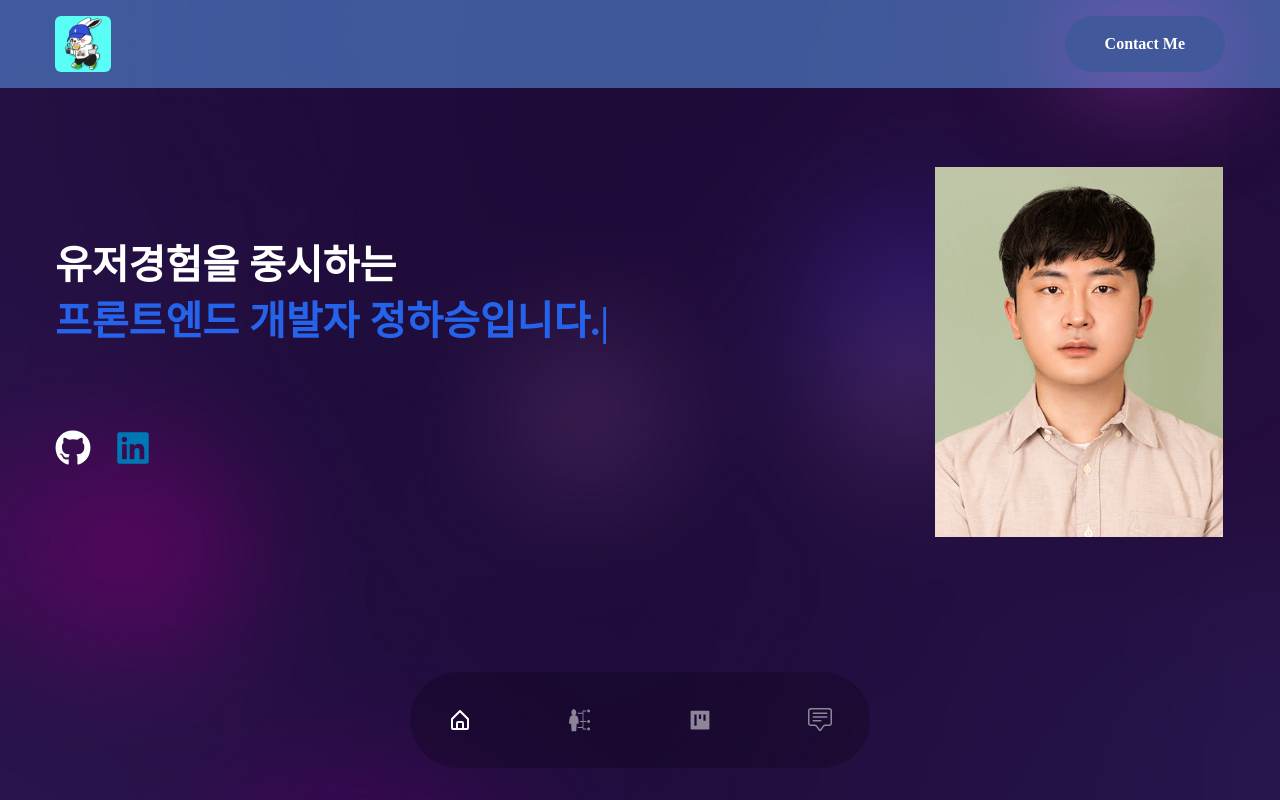
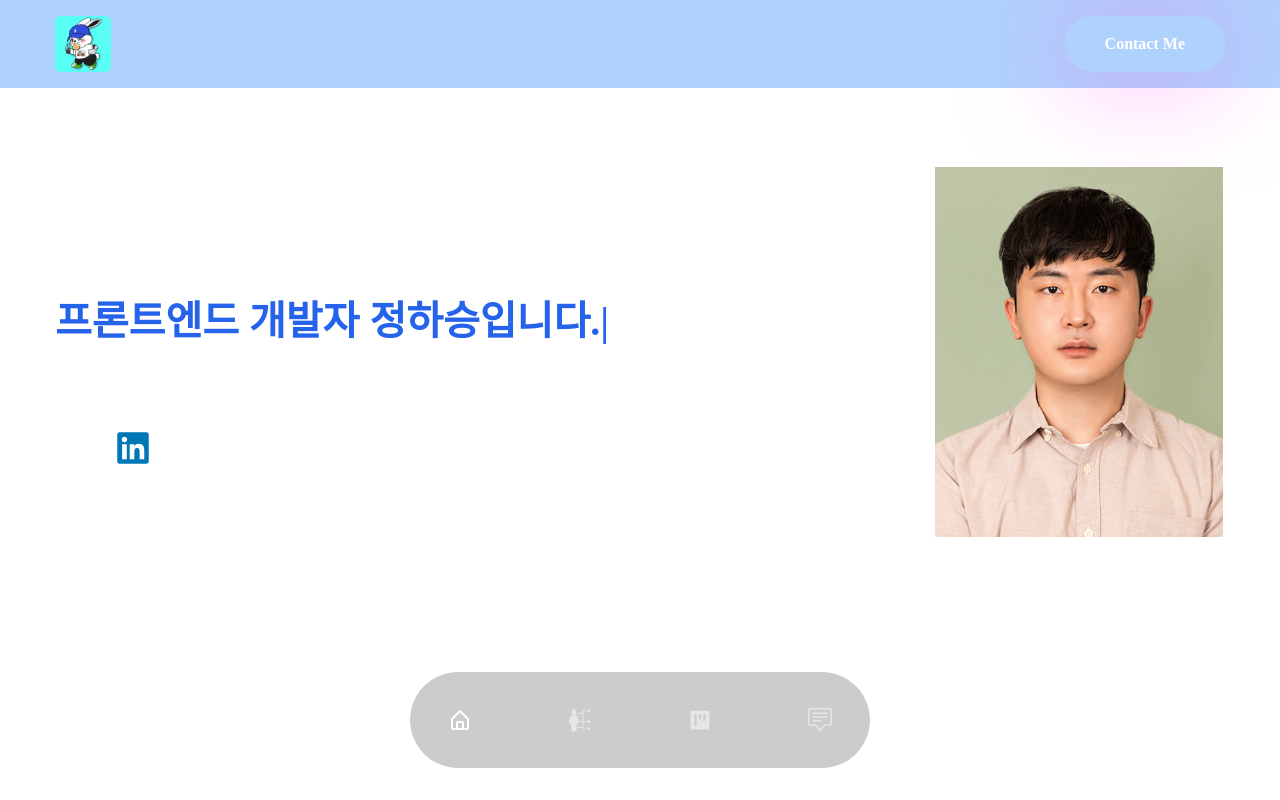
Before and after one commit to HA-SEUNG-JEONG/react-portfolio, a React (Create React App) app: page / in a window 1280 px wide. Shown: the top 800 px of the page. Built offline with nearby package versions, Linux system fonts and the light colour scheme.

Commit message:
Delete : backgroundImage 삭제

```diff
--- a/tailwind.config.js
+++ b/tailwind.config.js
@@ -22,11 +22,6 @@ module.exports = {
         primary: "#0a0a0a",
         accent: "#B809C3",
       },
-      backgroundImage: {
-        site: "url('./assets/site-bg.jpg')",
-        about: "url('./assets/about.png')",
-        services: "url('./assets/services.png')",
-      },
     },
   },
   plugins: [],
```
